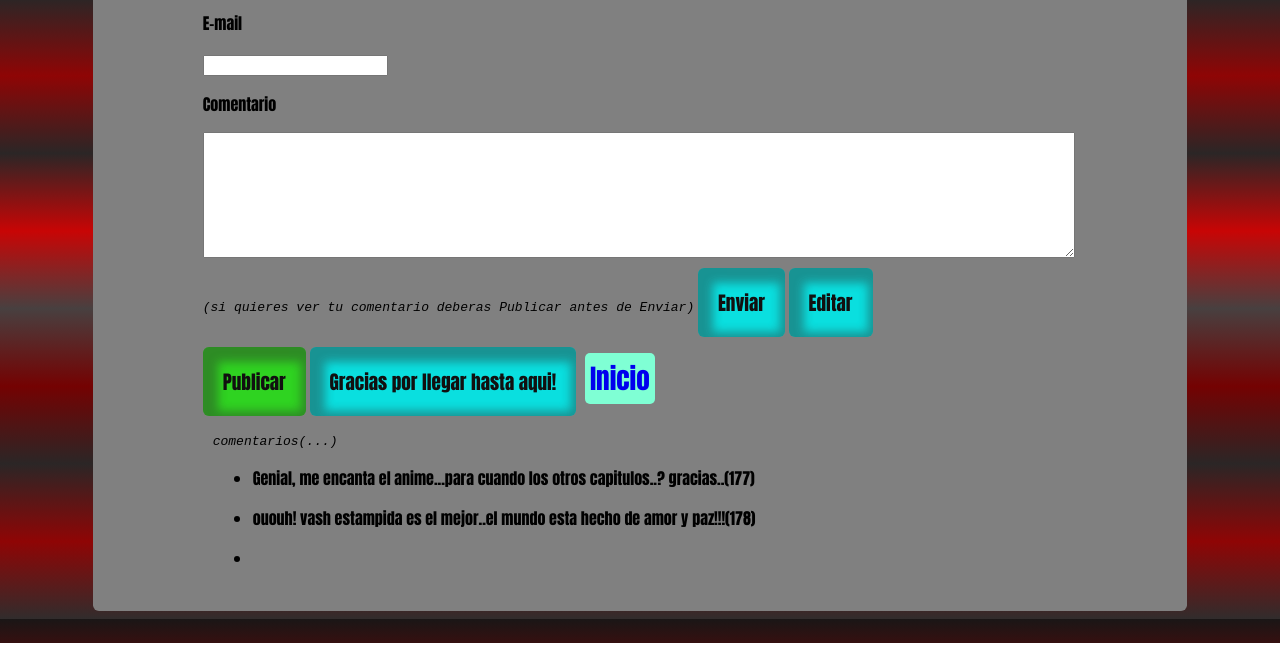
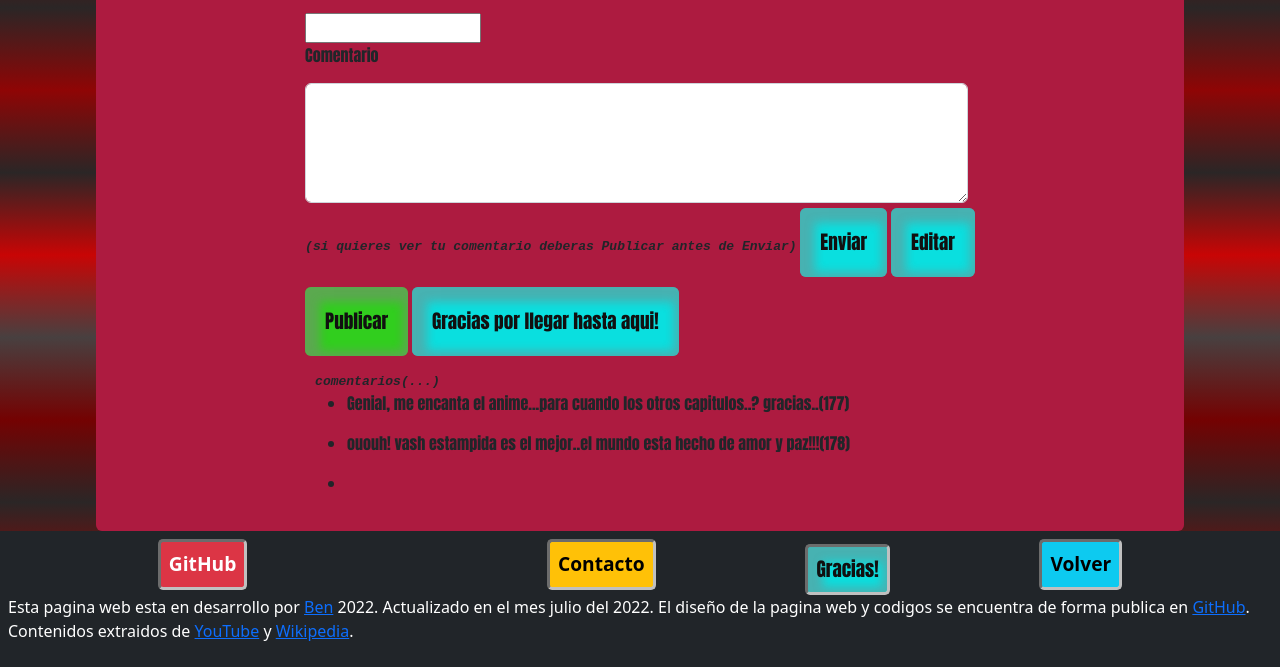
Before and after one commit to BenRomeroArg/fanPage, a plain HTML site: page indexComentario.html in a window 1280 px wide. Shown: the part 157-824 px from the top of the page. Before the commit the page ends 800 px from the top, so only its background shows below. Drawn offline with nearby package versions, Linux system fonts and the light colour scheme.

Commit message:
footerComentario

```diff
--- a/indexComentario.html
+++ b/indexComentario.html
@@ -5,6 +5,8 @@
     <meta http-equiv="X-UA-Compatible" content="IE=edge">
     <meta name="viewport" content="width=device-width, initial-scale=1.0">
     <title>Trigun-fan-page-comentario</title>
+    <link rel="stylesheet" href="style.css">
+    <link href="https://cdn.jsdelivr.net/npm/bootstrap@5.2.0-beta1/dist/css/bootstrap.min.css" rel="stylesheet" integrity="sha384-0evHe/X+R7YkIZDRvuzKMRqM+OrBnVFBL6DOitfPri4tjfHxaWutUpFmBp4vmVor" crossorigin="anonymous">
 </head>
 <style>
     body{
@@ -17,7 +19,7 @@
         padding: 10px;
         width: 85%;
         /*height: 120vh;*/
-        background-color: grey;
+        background-color: rgb(173, 27, 64);
         margin: 0 auto;
         border-radius: 6px;
         border: unset 7px silver;
@@ -38,11 +40,12 @@
         font-size: 1.2em;
         font-family: Impact, Haettenschweiler, 'Arial Narrow Bold', sans-serif;
         color:rgb(17, 16, 16);
-        box-shadow: inset 5px 5px 10px 10px rgba(46, 42, 42, 0.419);
+        box-shadow: inset 5px 5px 10px 10px rgba(134, 130, 130, 0.489);
     }
     i{
         font-family: 'Courier New', Courier, monospace;
         font-size:small;
+        font-weight: bolder;
     }
     button:hover{
         transform: scale(1.05);
@@ -59,6 +62,7 @@
         padding-left: 10px;
         color: rgb(8, 8, 8);
         cursor:grab;
+        font-size: 1.3em;
         font-weight: bold;
 
     }
@@ -77,19 +81,7 @@
     .contenedor-publicar{
         margin-top: 5px;
     }
-    a{
-        border-radius: 5px;
-        border: 5px unset grey;
-        text-decoration: none;
-        background-color: aquamarine;
-        font-size: 1.7em;
-        padding: 5px;
-        margin: 5px;
 
-    }
-    a:hover{
-        font-size: 1.9em;
-    }
 </style>
 <body>
     <div id="contenedor-opinion">
@@ -118,7 +110,7 @@
             <div class="contenedor-publicar">
                 <button type="submit" class="btnMostrar mostrar">Publicar</button>
                 <button class="convert">Gracias por llegar hasta aqui!</button>
-                <a href="index.html" target="_black">Inicio</a>
+
                 <div class="contenedor-comentario-usuario">
                     <i>comentarios(...)</i>
                     <ul>
@@ -127,13 +119,24 @@
                         <li><p class="modificar"></p></li>
                     </ul>
                     <h1 id="mensaje"></h1>
-
-
                 </div>
             </div>
         </div>
     </div>
+    <footer class="pie text-bg-dark p-2">
+        <div class="contenedor-btnFinal">
+            <a id="btn-final"href="https://github.com/BenRomeroArg/fanPage" target="_black" class="active text-bg-danger p-2">GitHub<a>
+            <a id= "btn-final" href="indexComentario.html" target="_blank" class="active text-bg-warning p-2" target="_black">Contacto</a>
+            <button id="btn-final"class="convert p-2">Gracias!</button>
+            <a id="btn-final"href="index.html" target="_black" class="active text-bg-info p-2">Volver</a>
+        </div>
+        <p>Esta pagina web esta en desarrollo por <a id="enlaceFinal" class="link"href="https://benromeroarg.github.io/miBlog" target="_black">Ben</a> 2022. Actualizado en el mes julio del 2022.
+            El diseño de la pagina web y codigos se encuentra de forma publica en <a href="https://github.com/BenRomeroArg/fanPage" target="_blank">GitHub</a>.
+            Contenidos extraidos de <a href="https://www.youtube.com/">YouTube</a> y <a href="https://es.wikipedia.org/wiki/Wikipedia">Wikipedia</a>.
+        </p>
+    </footer>
     <script src="app.js"></script>
     <script src="comentario.js"></script>
+    <script src="https://cdn.jsdelivr.net/npm/bootstrap@5.2.0-beta1/dist/js/bootstrap.bundle.min.js" integrity="sha384-pprn3073KE6tl6bjs2QrFaJGz5/SUsLqktiwsUTF55Jfv3qYSDhgCecCxMW52nD2" crossorigin="anonymous"></script>
 </body>
 </html>
--- a/style.css
+++ b/style.css
@@ -40,7 +40,7 @@ body{
 .contenedor-grid{
     display: grid;
     justify-content:space-between;
-    grid-gap: 30px;
+    grid-gap: 10px;
 
 }
 .contenedor-grid-h{
@@ -57,9 +57,7 @@ body{
     grid-column: 2/3;
     grid-row: 1/2;
     /*transform: scale(0.98);/*ajuste de caja aside*/
-    width: 100%;
-    /*margin-left: 45px;*/
-    margin-top: 5px;
+    width: 95%;
 
 }
 #contenedorAside{
@@ -109,10 +107,15 @@ body{
 }
 
 .pie{
+    display: block;
+    justify-content: space-between;
+    width:100%;
+
+}
+.contenedor-btnFinal{
     display: flex;
     flex-direction: row;
-    justify-content: space-between;
-
+    justify-content: space-evenly;
 }
 #enlaceFinal:hover{
     text-decoration: none;
```
Also changed, not shown: index.html (+13 -9 lines), indexCapitulos.html (+12 -7 lines), indexMasCapitulos.html (+12 -7 lines).
